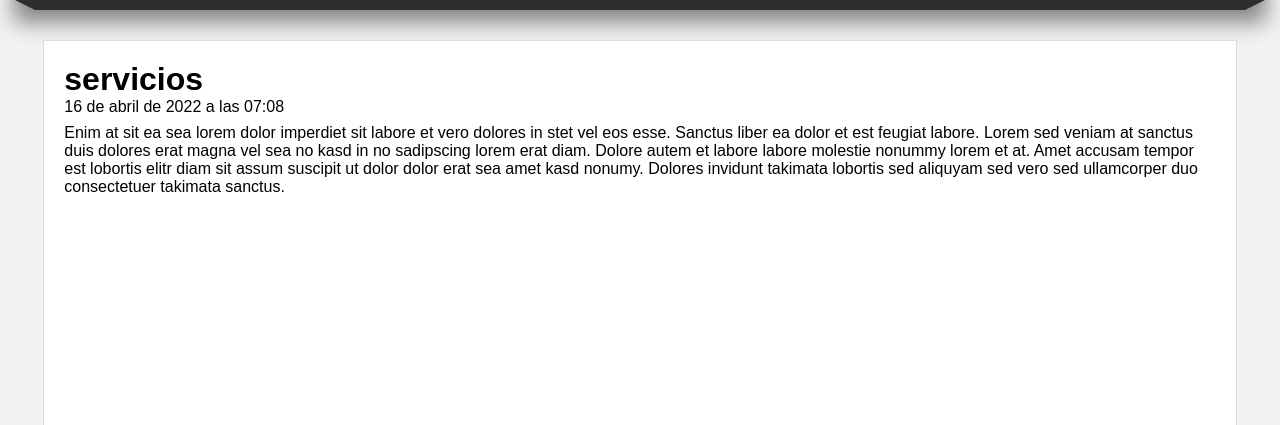
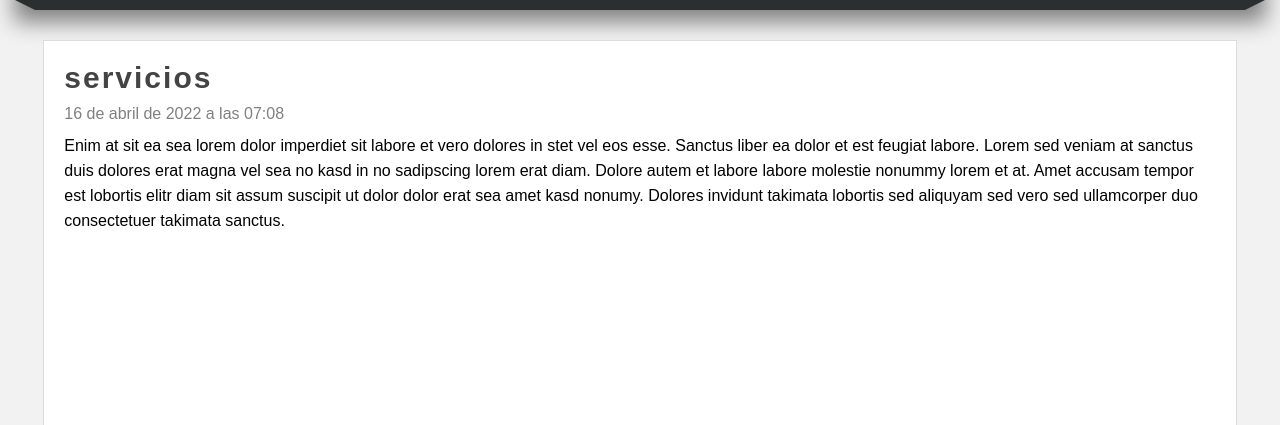
Before and after one commit to Yeimss/Django_blog, a Django app: a page that uses pages/templates/pages/page.html in a window 1280 px wide. Shown: the part 182-607 px from the top of the page. Run offline with Django 4.2, Linux system fonts and the light colour scheme; data comes from the database, SQL or seed files in the repository; both versions use the stored data as it was after the commit.

Commit message:
se hacen unos estilos para las vistas de las paginas

```diff
--- a/mainapp/static/css/styles.css
+++ b/mainapp/static/css/styles.css
@@ -239,3 +239,11 @@ footer{
     width: 120px;
     text-align: center;
 }
+.date{
+    display: block;
+    color: gray;
+    margin: 10px 0px;
+}
+.content{
+    line-height: 25px;
+}
--- a/pages/context_processor.py
+++ b/pages/context_processor.py
@@ -1,7 +1,7 @@
 from pages.models import Page
 
 def get_pages(request):
-    pages=Page.objects.values_list('id', 'title', 'slug')
+    pages=Page.objects.filter(visible=True).values_list('id', 'title', 'slug')
     return {
         'pages':pages
     }
--- a/pages/models.py
+++ b/pages/models.py
@@ -1,11 +1,9 @@
-from tabnanny import verbose
-from turtle import title
 from django.db import models
 
 # Create your models here.
 class Page(models.Model):
     title=models.CharField(max_length=50, verbose_name='Titulo')
-    content=models.TextField(verbose_name='w')
+    content=models.TextField(verbose_name='Contenido')
     slug=models.CharField(unique=True, max_length=150, verbose_name='URL amigable')
     visible=models.BooleanField(verbose_name='Visible')
     created_at=models.DateTimeField(auto_now_add=True, verbose_name='Creado el')
--- a/pages/templates/pages/page.html
+++ b/pages/templates/pages/page.html
@@ -1,11 +1,12 @@
 {% extends 'layouts/layout.html' %}
+
 {% block title %}
 {{page.title}}
 {% endblock title %}
 
 {% block content %}
 
-<h1>{{page.title}}</h1>
-<span>{{page.created_at}}</span>
-<p>{{page.content}}</p>
+<h1 class="title">{{page.title}}</h1>
+<span class="date">{{page.created_at}}</span>
+<p class="content">{{page.content}}</p>
 {% endblock content %}
--- a/pages/views.py
+++ b/pages/views.py
@@ -1,8 +1,11 @@
 from django.shortcuts import render
 from .models import Page
 # Create your views here.
+
 def page(request, slug):
+
     page=Page.objects.get(slug=slug)
+
     return render(request, 'pages/page.html',{
         "page":page
     })
```
Also changed, not shown: db.sqlite3.
